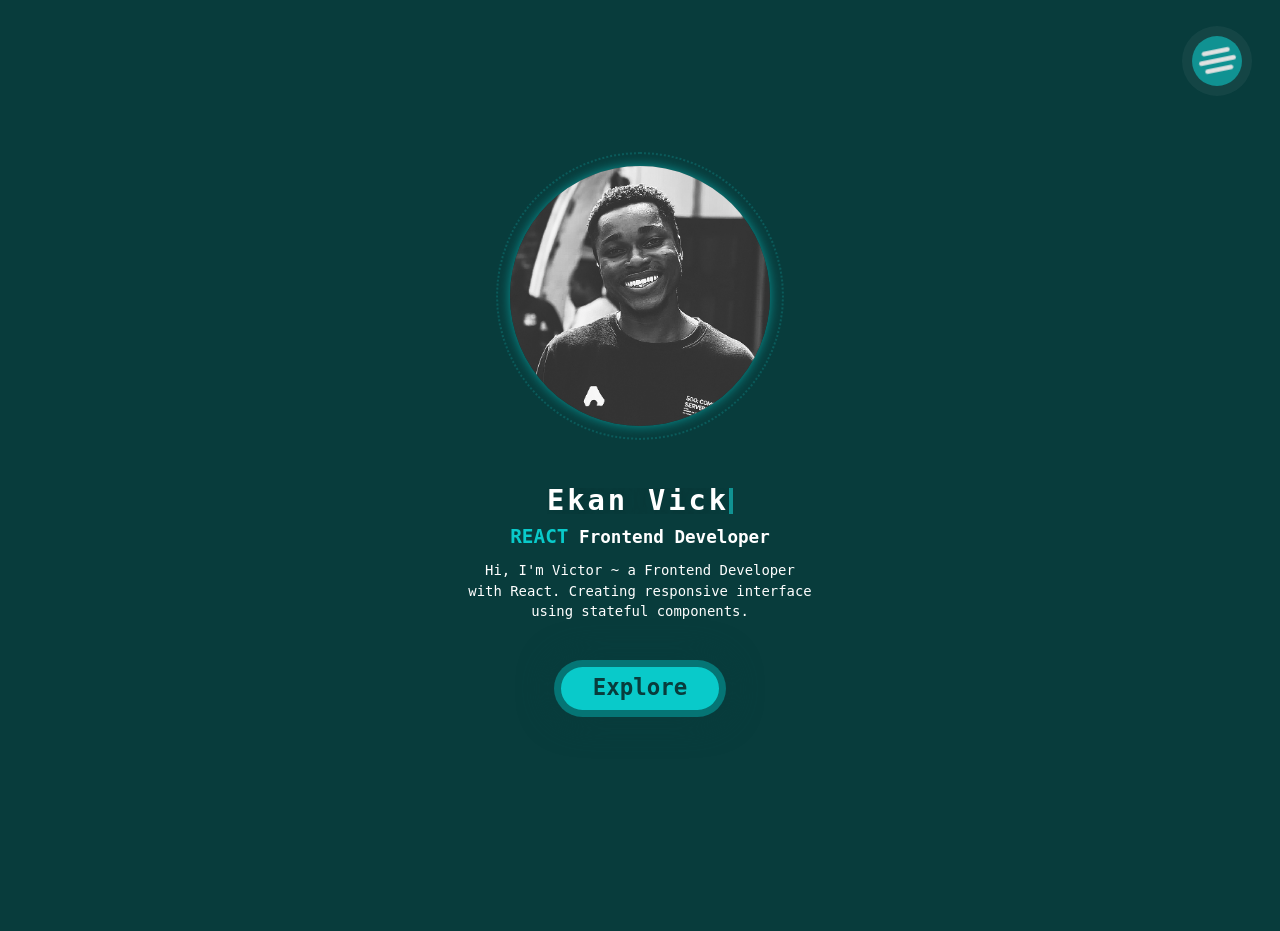
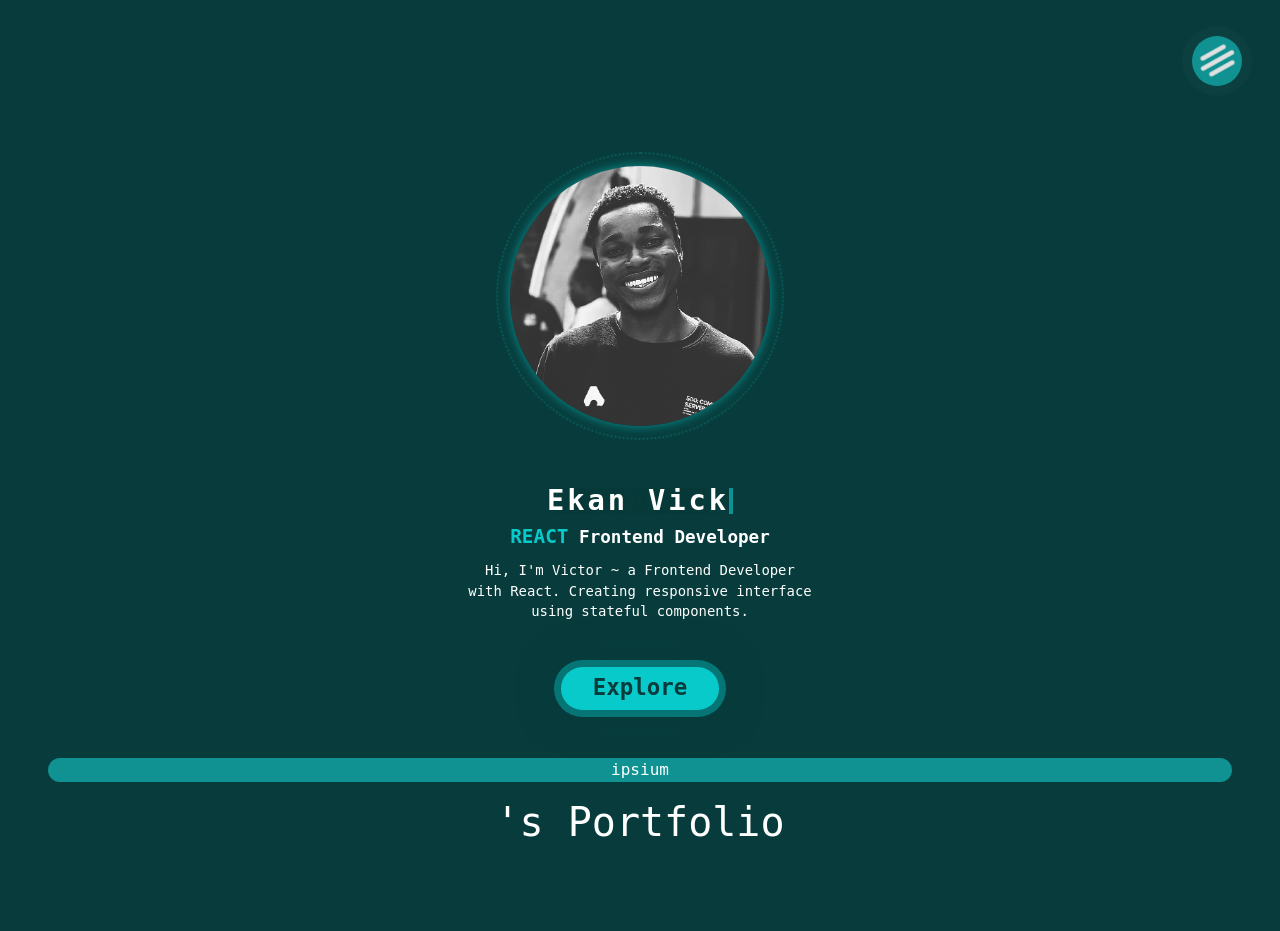
Before and after one commit to CodesbyEkan/krunotch, a React (Vite) app: page / in a window 1280 px wide. Shown: the top 931 px of the page. Before the commit the page ends 800 px from the top, so only its background shows below. Built offline with nearby package versions, Linux system fonts and the light colour scheme.

Commit message:
Fixed Animations bugs

```diff
--- a/src/App.css
+++ b/src/App.css
@@ -269,8 +269,7 @@
 
 .portfolio,
 .contact {
-  text-transform: uppercase;
-  margin-top: 3rem;
+  margin-top: 5rem;
 }
 
 /*  LOGIN PAGE DESIGN */
@@ -317,3 +316,15 @@ button.login {
   font-weight: 700;
   font-size: 1.4em;
 }
+
+.portfolio {
+  padding: 0 1em;
+}
+
+.storyline {
+  margin: 0 2em;
+  padding: 0 2em;
+  border: none;
+  border-radius: 15px;
+  background-color: rgb(16, 146, 146);
+}
--- a/src/components/LandingPage.jsx
+++ b/src/components/LandingPage.jsx
@@ -1,5 +1,7 @@
 import { Link } from "react-router-dom";
 import Portfolio from "./Portfolio";
+import Project from "./Project";
+import Contact from "./Contact";
 import { useContext } from "react";
 import { MyContext } from "./MyContext";
 
@@ -32,7 +34,10 @@ export default function LandingPage() {
           </button>
         </div>
       </div>
-      {/* <Portfolio /> */}
+      <Portfolio />
+      <Project/>
+      <Contact/>
+
     </div>
   );
 }
--- a/src/components/Portfolio.jsx
+++ b/src/components/Portfolio.jsx
@@ -3,5 +3,12 @@ import { MyContext } from "./MyContext";
 
 export default function Portfolio() {
   const { values } = useContext(MyContext);
-  return <h1 className="portfolio">{values}'s Portfolio</h1>;
+  return (
+    <div className="portfolio">
+      <div className="storyline">
+        <p>ipsium </p>
+      </div>
+      <h1 className="my-portfolio">{values}'s Portfolio</h1>
+    </div>
+  );
 }
```
